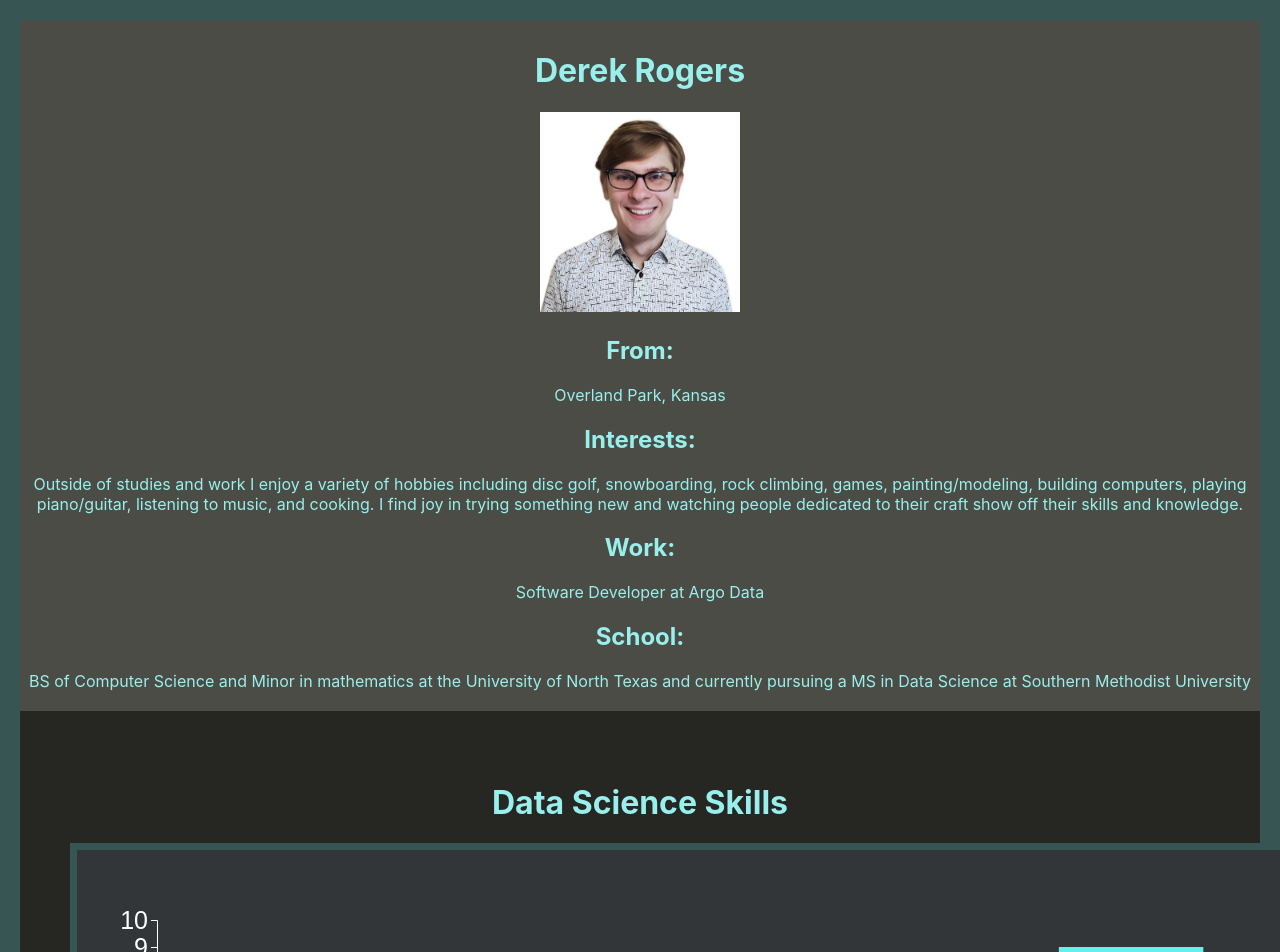
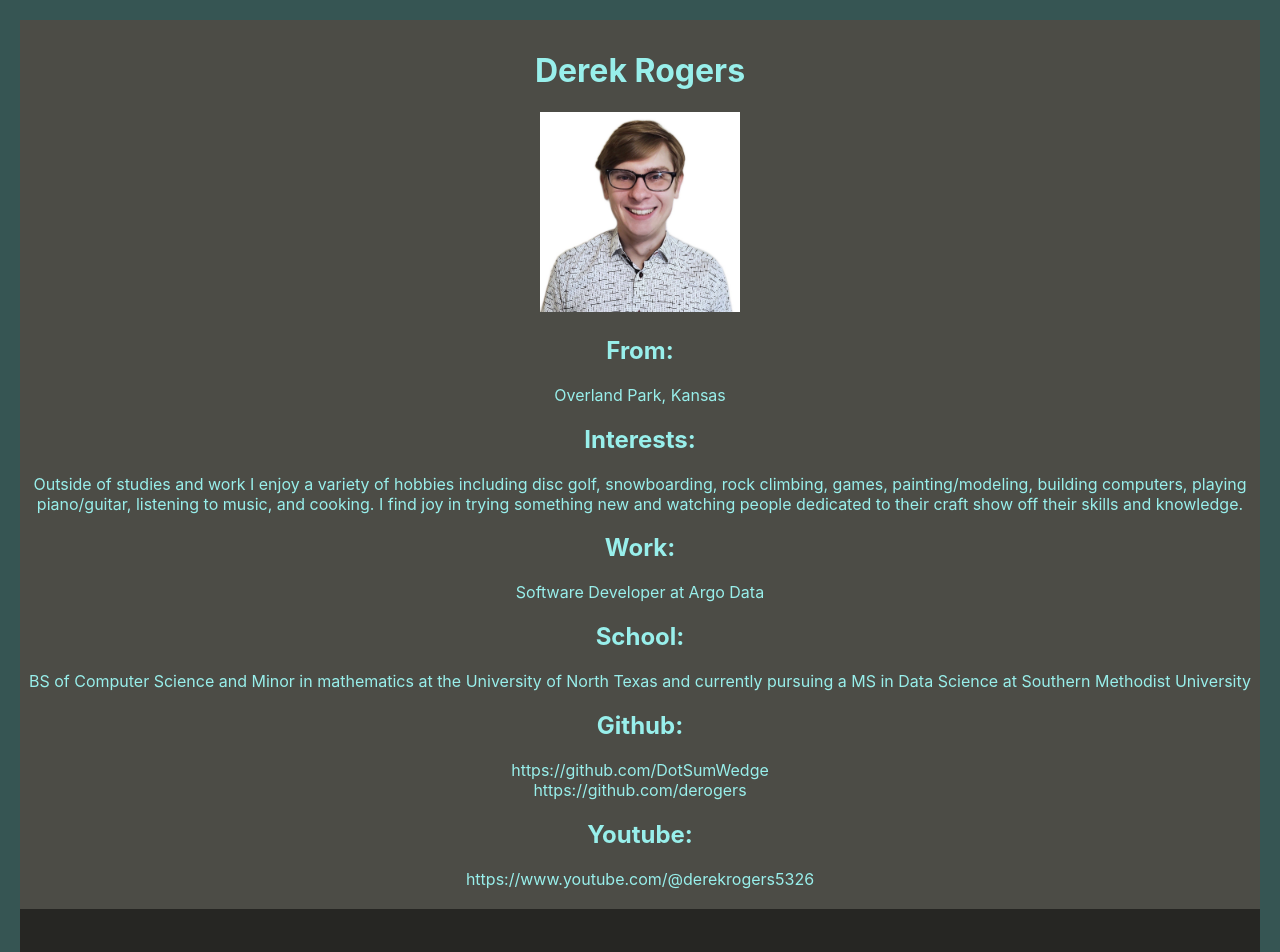
Before and after one commit to DotSumWedge/DotSumWedge.github.io, a React (Create React App) app: page / in a window 1280 px wide. Shown: the top 952 px of the page. Built offline with nearby package versions, Linux system fonts and the light colour scheme.

Commit message:
Added github and youtube links

```diff
--- a/src/App.js
+++ b/src/App.js
@@ -25,6 +25,13 @@ function App() {
         <h2>School:</h2>
         <div>BS of Computer Science and Minor in mathematics at the University of North Texas and currently pursuing  a MS in Data Science at Southern Methodist University</div>
 
+        <h2>Github:</h2>
+        <div>https://github.com/DotSumWedge</div>
+        <div>https://github.com/derogers</div>
+
+        <h2>Youtube:</h2>
+        <div>https://www.youtube.com/@derekrogers5326</div>
+
         <div style={{ width: 200, height: 20 }}> </div>
         <Routes>
             <Route path="*" element={<BarChartPage />} />
```
